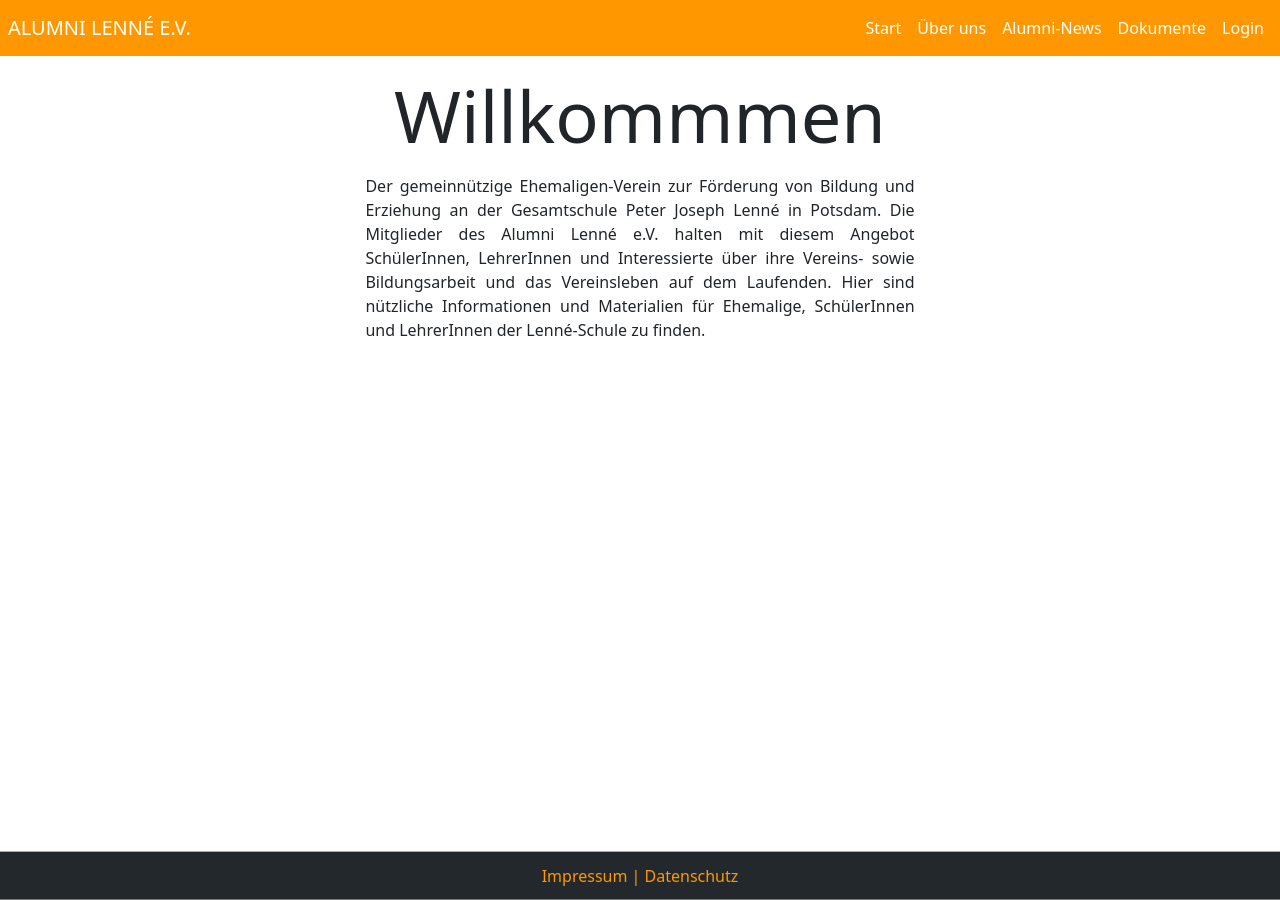
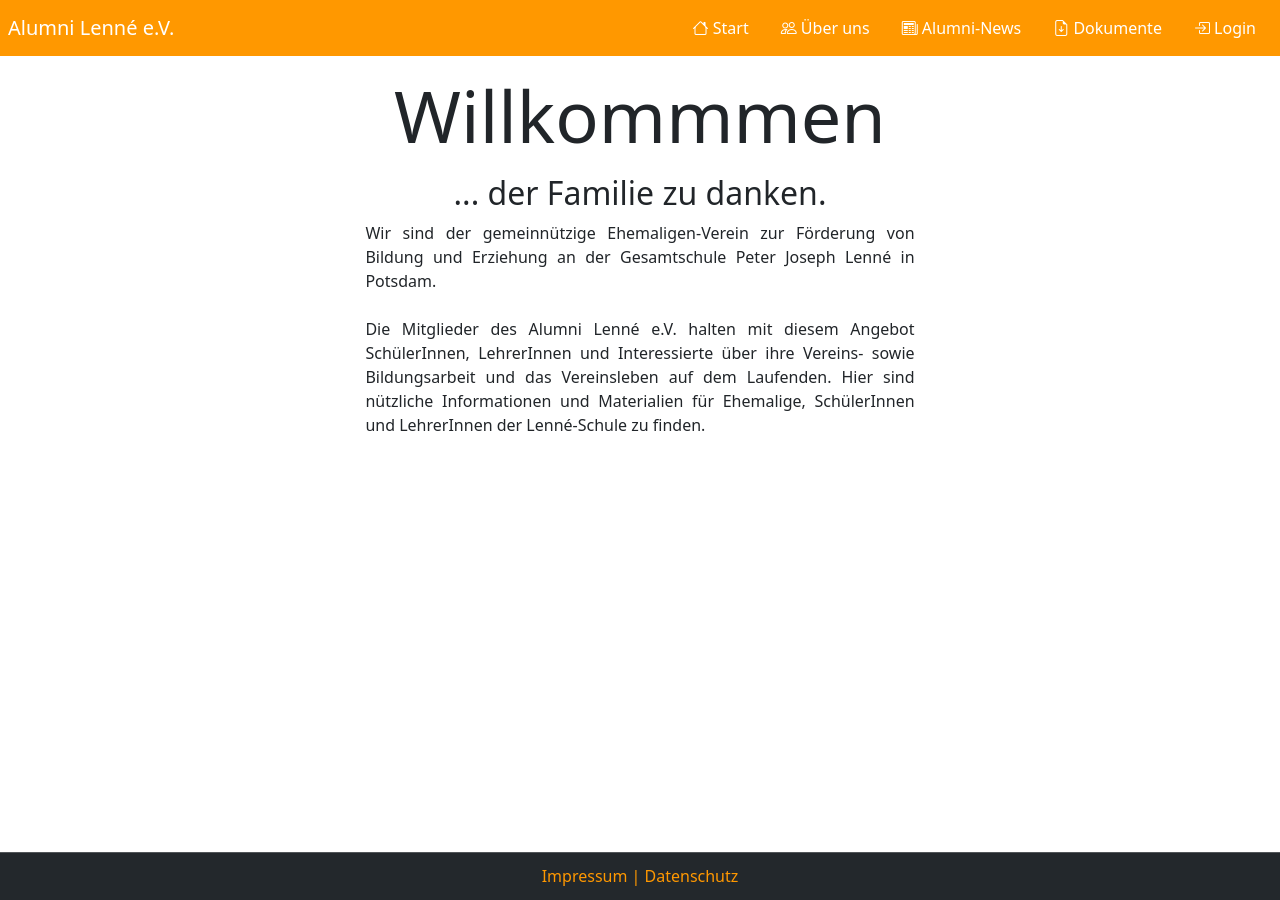
Before and after one commit to alumni-lenne/alumnipage, a Jekyll site: the page built from index.html, in a window 1280 px wide. Built offline with Jekyll 4.4.1, drawn with Linux system fonts in a browser that asks for light colours; nearby versions of some CDN libraries.

Commit message:
Added Bootstrap Icons, minor layout fixes

```diff
--- a/_includes/nav.html
+++ b/_includes/nav.html
@@ -2,24 +2,24 @@
     <button class="navbar-toggler" type="button" data-toggle="collapse" data-target="#navbarNav" aria-controls="navbarNav" aria-expanded="false" aria-label="Toggle navigation">
         <span class="navbar-toggler-icon"></span>
       </button>
-    <a class="navbar-brand" href="/">ALUMNI LENNÉ E.V.</a>
+    <a class="navbar-brand" href="/">Alumni Lenné e.V.</a>
 
     <div class="collapse navbar-collapse justify-content-end" id="navbarNav">
       <ul class="navbar-nav">
-        <li class="nav-item">
-          <a class="nav-link {% if page.url == "/" %} active {% endif %}"  href="{{ site.baseurl }}/">Start</a>
+        <li class="nav-item px-2">
+          <a class="nav-link {% if page.url == "/" %} active {% endif %}"  href="{{ site.baseurl }}/"><i class="bi bi-house"></i> Start</a>
         </li>
-        <li class="nav-item">
-          <a class="nav-link {% if page.url == "/about" %} active {% endif %}" " href="{{ site.baseurl }}/about.html">Über uns</a>
+        <li class="nav-item px-2">
+          <a class="nav-link {% if page.url == "/about" %} active {% endif %}" " href="{{ site.baseurl }}/about.html"><i class="bi bi-people"></i> Über uns</a>
         </li>
-        <li class="nav-item">
-          <a class="nav-link {% if page.url == "/news" %} active {% endif %}" href="{{ site.baseurl }}/news.html">Alumni-News</a>
+        <li class="nav-item px-2">
+          <a class="nav-link {% if page.url == "/news" %} active {% endif %}" href="{{ site.baseurl }}/news.html"><i class="bi bi-newspaper"></i> Alumni-News</a>
         </li>
-        <li class="nav-item">
-          <a class="nav-link {% if page.url == "/documents" %} active {% endif %}" href="{{ site.baseurl }}/documents.html">Dokumente</a>
+        <li class="nav-item px-2">
+          <a class="nav-link {% if page.url == "/documents" %} active {% endif %}" href="{{ site.baseurl }}/documents.html"><i class="bi bi-file-earmark-arrow-down"></i> Dokumente</a>
         </li>
-        <li class="nav-item">
-          <a class="nav-link" href="https://tools.alumni-lenne.de/amvt/#/login">Login</a>
+        <li class="nav-item px-2">
+          <a class="nav-link" href="https://tools.alumni-lenne.de/amvt/#/login"><i class="bi bi-box-arrow-in-right"></i> Login</a>
         </li>
       </ul>
     </div>
--- a/_layouts/default.html
+++ b/_layouts/default.html
@@ -2,18 +2,27 @@
 ---
 
 <!DOCTYPE html>
-<html lang="{{ site.lang | default: "de-DE" }}">
+<html lang="{{ site.lang | default: " de-DE" }}">
+
 <head>
   <meta name="viewport" content="width=device-width, initial-scale=1">
   <meta charset="utf-8">
   <title>{{ page.title }}</title>
-    <link href="https://cdn.jsdelivr.net/npm/bootstrap@5.0.0-beta2/dist/css/bootstrap.min.css" rel="stylesheet" integrity="sha384-BmbxuPwQa2lc/FVzBcNJ7UAyJxM6wuqIj61tLrc4wSX0szH/Ev+nYRRuWlolflfl" crossorigin="anonymous">
+  <link href="https://cdn.jsdelivr.net/npm/bootstrap@5.0.0-beta2/dist/css/bootstrap.min.css" rel="stylesheet"
+    integrity="sha384-BmbxuPwQa2lc/FVzBcNJ7UAyJxM6wuqIj61tLrc4wSX0szH/Ev+nYRRuWlolflfl" crossorigin="anonymous">
   <link rel="stylesheet" href="{{site.baseurl}}/assets/css/main.css">
+  <link rel="stylesheet" href="https://cdn.jsdelivr.net/npm/bootstrap-icons@1.4.0/font/bootstrap-icons.css">
+  <script src="https://code.jquery.com/jquery-3.2.1.slim.min.js"
+    integrity="sha384-KJ3o2DKtIkvYIK3UENzmM7KCkRr/rE9/Qpg6aAZGJwFDMVNA/GpGFF93hXpG5KkN"
+    crossorigin="anonymous"></script>
+  <script src="https://cdnjs.cloudflare.com/ajax/libs/popper.js/1.12.9/umd/popper.min.js"
+    integrity="sha384-ApNbgh9B+Y1QKtv3Rn7W3mgPxhU9K/ScQsAP7hUibX39j7fakFPskvXusvfa0b4Q"
+    crossorigin="anonymous"></script>
+  <script src="https://maxcdn.bootstrapcdn.com/bootstrap/4.0.0/js/bootstrap.min.js"
+    integrity="sha384-JZR6Spejh4U02d8jOt6vLEHfe/JQGiRRSQQxSfFWpi1MquVdAyjUar5+76PVCmYl"
+    crossorigin="anonymous"></script>
+</head>
 
-    <script src="https://code.jquery.com/jquery-3.2.1.slim.min.js" integrity="sha384-KJ3o2DKtIkvYIK3UENzmM7KCkRr/rE9/Qpg6aAZGJwFDMVNA/GpGFF93hXpG5KkN" crossorigin="anonymous"></script>
-<script src="https://cdnjs.cloudflare.com/ajax/libs/popper.js/1.12.9/umd/popper.min.js" integrity="sha384-ApNbgh9B+Y1QKtv3Rn7W3mgPxhU9K/ScQsAP7hUibX39j7fakFPskvXusvfa0b4Q" crossorigin="anonymous"></script>
-<script src="https://maxcdn.bootstrapcdn.com/bootstrap/4.0.0/js/bootstrap.min.js" integrity="sha384-JZR6Spejh4U02d8jOt6vLEHfe/JQGiRRSQQxSfFWpi1MquVdAyjUar5+76PVCmYl" crossorigin="anonymous"></script>
-  </head>
 <body>
   {% include nav.html %}
 
@@ -24,4 +33,5 @@
   {% include footer.html %}
 
 </body>
+
 </html>
--- a/_sass/main.scss
+++ b/_sass/main.scss
@@ -11,6 +11,10 @@ body {
 p,form,.list-group {
 max-width:60ch;
 margin:auto;
+}
+
+ul a{
+  text-decoration: none;
 }
 
 p{
--- a/index.html
+++ b/index.html
@@ -5,8 +5,9 @@ headline: "Willkommmen"
 
 <h1 class="display-2 mb-3">{{ page.headline }}</h1>
 
-<p>Der gemeinnützige Ehemaligen-Verein zur Förderung von Bildung und Erziehung an der Gesamtschule Peter Joseph Lenné in
-    Potsdam.
+<h2>... der Familie zu danken.</h2>
+<p>Wir sind der gemeinnützige Ehemaligen-Verein zur Förderung von Bildung und Erziehung an der Gesamtschule Peter Joseph Lenné in
+    Potsdam.<br><br>
 
     Die Mitglieder des Alumni Lenné e.V. halten mit diesem Angebot SchülerInnen, LehrerInnen und Interessierte über ihre
     Vereins- sowie Bildungsarbeit und das Vereinsleben auf dem Laufenden. Hier sind nützliche Informationen und
```
Also changed, not shown: about.html (+38 -8 lines). Lines whose indentation alone changed are shown as unchanged.
